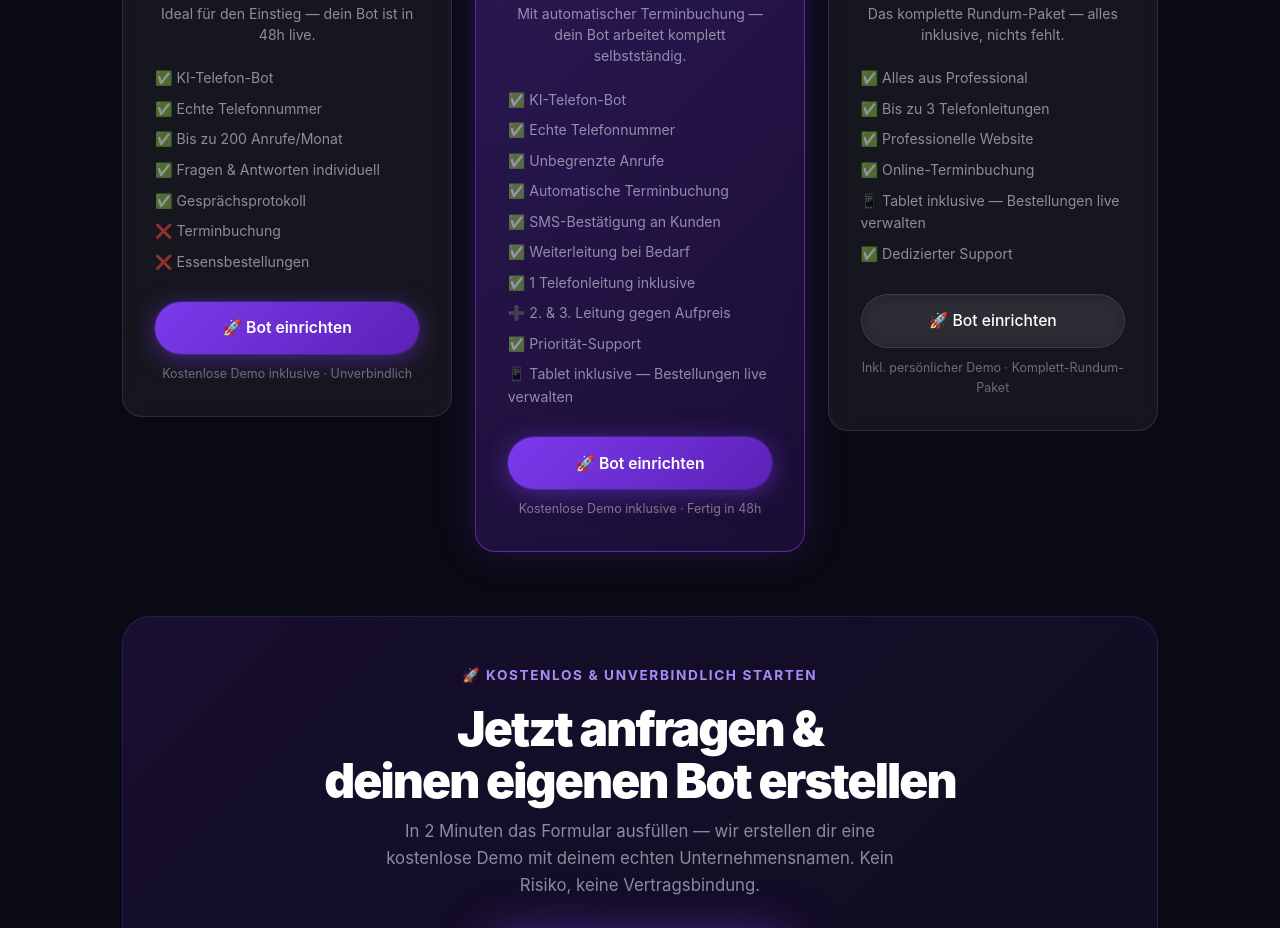
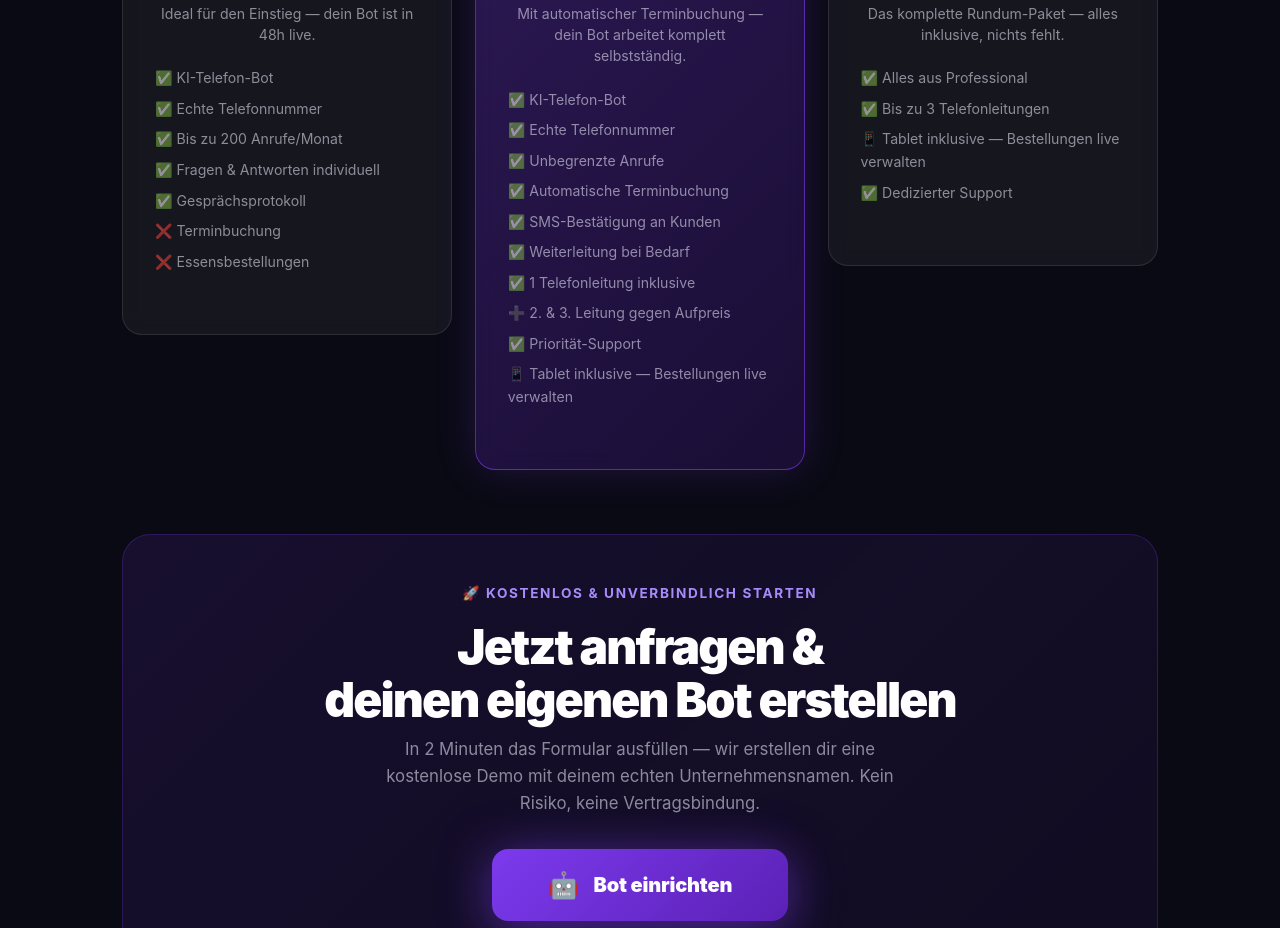
Before and after one commit to xypherxai-sudo/xyphone, a website: page index.html in a window 1280 px wide. Shown: the part 5257-6185 px from the top of the page. Drawn offline with Linux system fonts and the light colour scheme.

Commit message:
Remove Bot-einrichten buttons from packages + website from Komplett

```diff
--- a/index.html
+++ b/index.html
@@ -297,8 +297,6 @@
             <li>❌ Terminbuchung</li>
             <li>❌ Essensbestellungen</li>
           </ul>
-          <a href="#" onclick="openModal();return false;" class="btn-primary">🚀 Bot einrichten</a>
-          <p style="text-align:center;color:rgba(240,240,255,0.4);font-size:0.78rem;margin-top:0.6rem;">Kostenlose Demo inklusive · Unverbindlich</p>
         </div>
         <div class="paket featured">
           <div class="paket-badge">Empfohlen</div>
@@ -318,8 +316,6 @@
             <li>✅ Priorität-Support</li>
             <li>📱 Tablet inklusive — Bestellungen live verwalten</li>
           </ul>
-          <a href="#" onclick="openModal();return false;" class="btn-primary">🚀 Bot einrichten</a>
-          <p style="text-align:center;color:rgba(240,240,255,0.45);font-size:0.78rem;margin-top:0.6rem;">Kostenlose Demo inklusive · Fertig in 48h</p>
         </div>
         <div class="paket">
           <h3>Komplett-Paket</h3>
@@ -329,13 +325,9 @@
           <ul>
             <li>✅ Alles aus Professional</li>
             <li>✅ Bis zu 3 Telefonleitungen</li>
-            <li>✅ Professionelle Website</li>
-            <li>✅ Online-Terminbuchung</li>
             <li>📱 Tablet inklusive — Bestellungen live verwalten</li>
             <li>✅ Dedizierter Support</li>
           </ul>
-          <a href="#" onclick="openModal();return false;" class="btn-secondary">🚀 Bot einrichten</a>
-          <p style="text-align:center;color:rgba(240,240,255,0.4);font-size:0.78rem;margin-top:0.6rem;">Inkl. persönlicher Demo · Komplett-Rundum-Paket</p>
         </div>
       </div>
 
```
